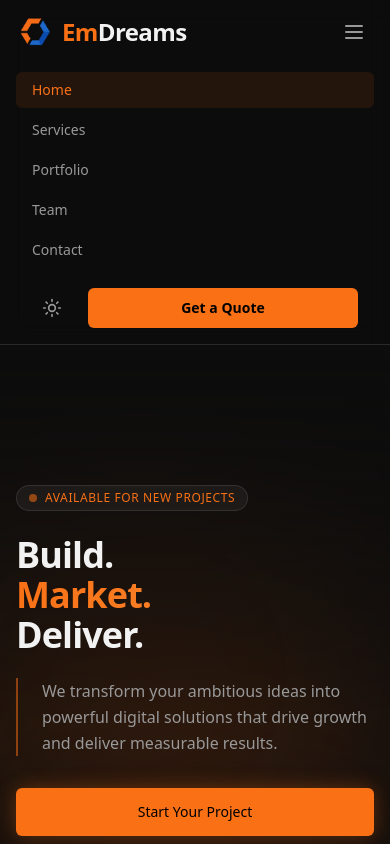
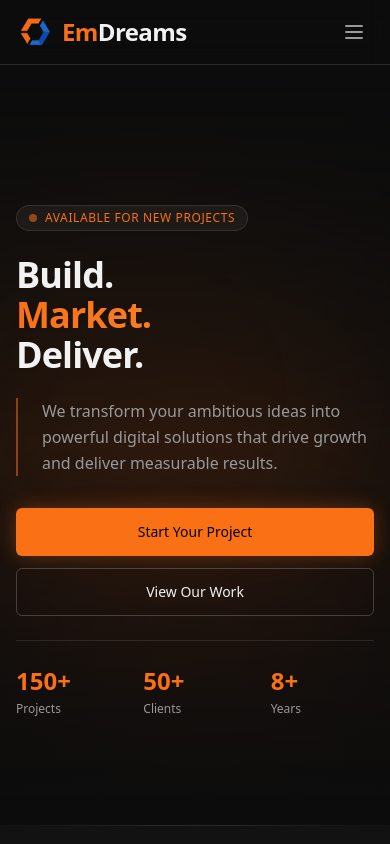
Before and after one commit to Geethanjana99/EmDreams-Website, a React (Vite) app: page / in a window 390 px wide. Shown: the top 844 px of the page. Built offline with nearby package versions, Linux system fonts and the light colour scheme.

Commit message:
Enhance mobile navigation in Navbar component with toggle functionality

```diff
--- a/src/components/layout/Navbar.tsx
+++ b/src/components/layout/Navbar.tsx
@@ -8,6 +8,7 @@ type NavbarProps = {
 };
 export function Navbar({ currentPage, onNavigate }: NavbarProps) {
   const [theme, setTheme] = useState<'light' | 'dark'>('dark');
+  const [mobileMenuOpen, setMobileMenuOpen] = useState(false);
   useEffect(() => {
     // Check localStorage or system preference on mount
     const savedTheme = localStorage.getItem('theme') as 'light' | 'dark' | null;
@@ -104,8 +105,9 @@ export function Navbar({ currentPage, onNavigate }: NavbarProps) {
 
           {/* Mobile Menu Button */}
           <button
+            onClick={() => setMobileMenuOpen(!mobileMenuOpen)}
             className="md:hidden p-2 rounded-md text-muted-foreground hover:text-foreground hover:bg-white/5"
-            aria-label="Open menu">
+            aria-label="Toggle menu">
 
             <svg
               className="h-6 w-6"
@@ -116,17 +118,25 @@ export function Navbar({ currentPage, onNavigate }: NavbarProps) {
               viewBox="0 0 24 24"
               stroke="currentColor">
 
+              {mobileMenuOpen ? (
+                <path d="M6 18L18 6M6 6l12 12" />
+              ) : (
                 <path d="M4 6h16M4 12h16M4 18h16" />
+              )}
             </svg>
           </button>
         </div>
 
         {/* Mobile Navigation - Simple version */}
+        {mobileMenuOpen && (
           <div className="md:hidden pb-4 pt-2 space-y-1">
             {navLinks.map((link) =>
             <button
               key={link.id}
-            onClick={() => onNavigate(link.id)}
+              onClick={() => {
+                onNavigate(link.id);
+                setMobileMenuOpen(false);
+              }}
               className={`block w-full text-left px-4 py-2 text-sm font-medium rounded-md transition-colors ${currentPage === link.id ? 'text-primary bg-primary/10' : 'text-muted-foreground hover:text-foreground hover:bg-white/5'}`}>
 
                 {link.name}
@@ -154,6 +164,7 @@ export function Navbar({ currentPage, onNavigate }: NavbarProps) {
               </Button>
             </div>
           </div>
+        )}
       </div>
     </nav>);
 
```
Also changed, not shown: src/assets/team/sadew-hiruditha.jpeg. Lines whose indentation alone changed are shown as unchanged.
